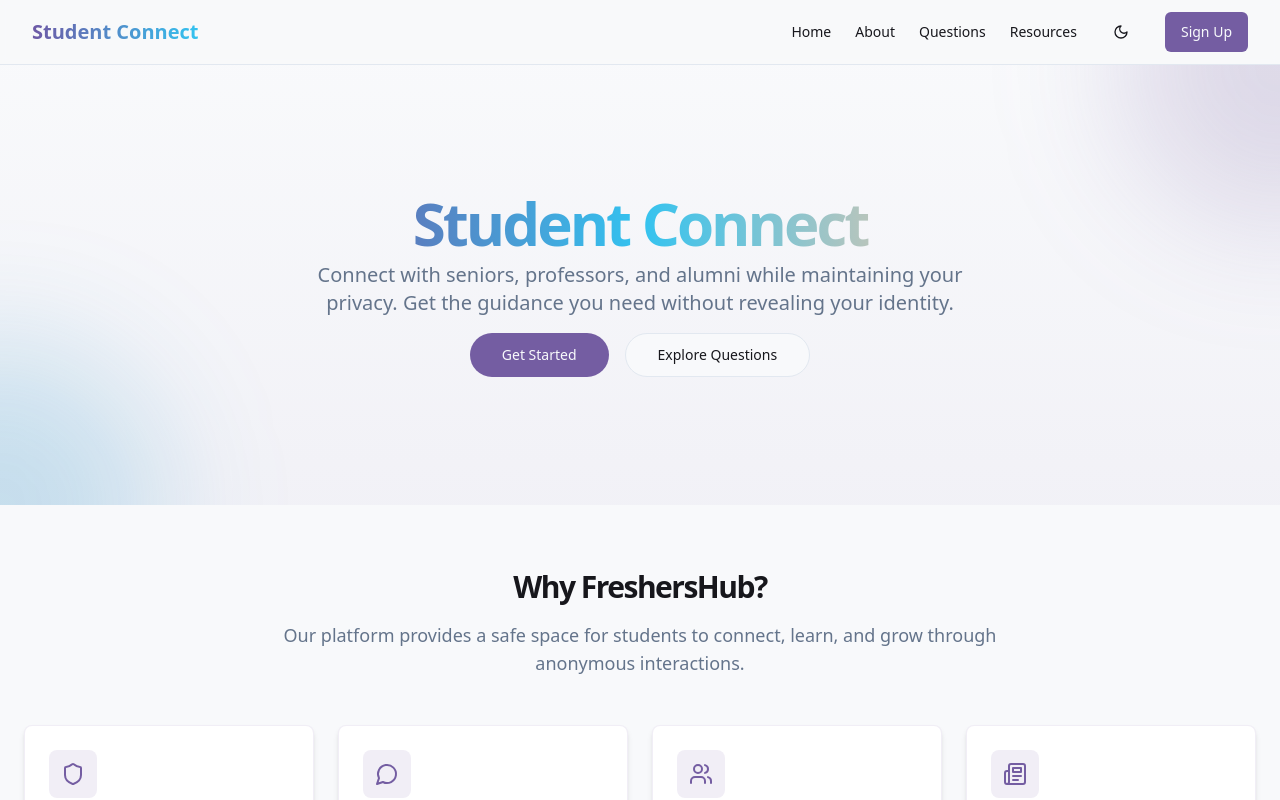
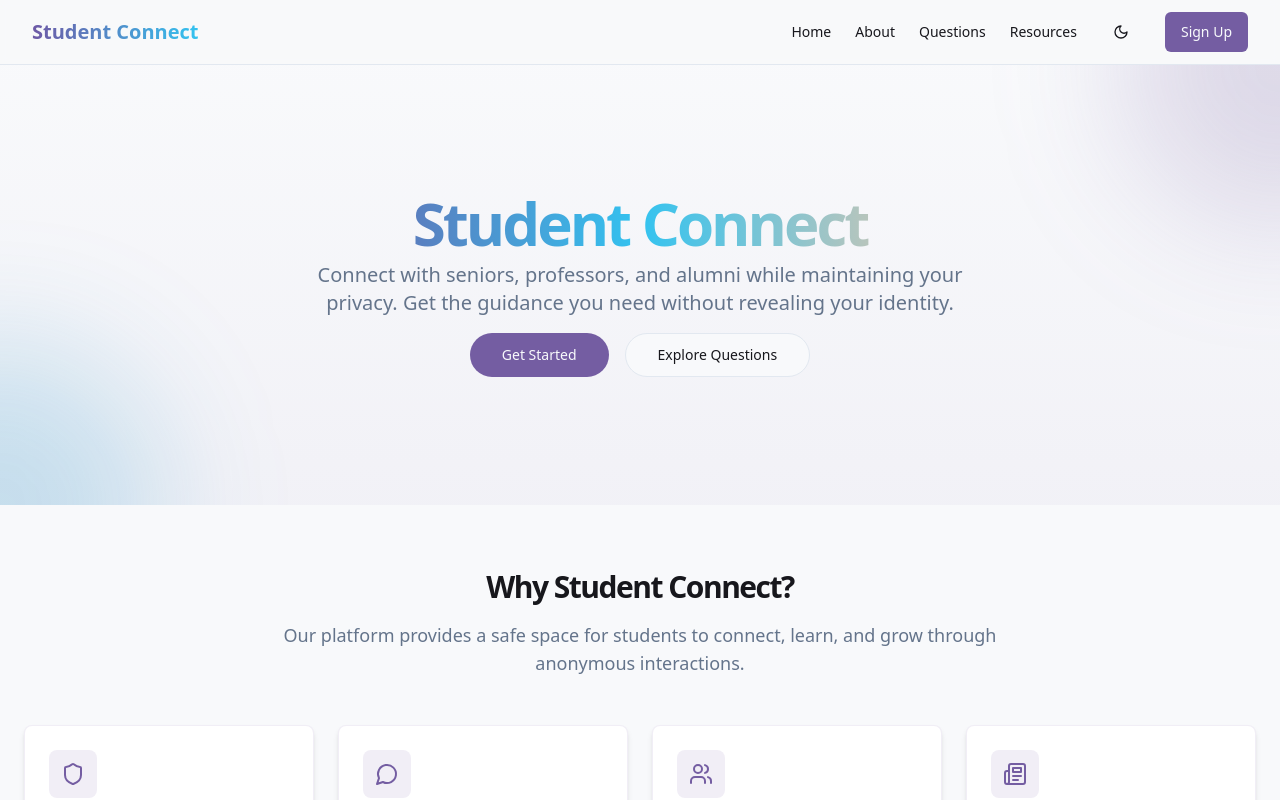
Before and after one commit to nikhilmerupula/fresher-connect-hub, a React (Vite) app: page / in a window 1280 px wide. Shown: the top 800 px of the page. Built offline with nearby package versions, Linux system fonts and the light colour scheme.

Commit message:
Rename "FreshersHub" to "StudentConnect"
Replaces all instances of "FreshersHub" with "StudentConnect".

```diff
--- a/src/pages/Index.tsx
+++ b/src/pages/Index.tsx
@@ -1,4 +1,3 @@
-
 import { Navbar } from "@/components/Navbar";
 import { Footer } from "@/components/Footer";
 import { HeroSection } from "@/components/HeroSection";
@@ -29,7 +28,7 @@ const Index = () => {
         <section className="py-16 bg-background">
           <div className="container px-4 md:px-6">
             <div className="flex flex-col items-center justify-center space-y-4 text-center mb-12">
-              <h2 className="text-3xl font-bold tracking-tighter">Why FreshersHub?</h2>
+              <h2 className="text-3xl font-bold tracking-tighter">Why Student Connect?</h2>
               <p className="text-muted-foreground md:text-lg max-w-[800px]">
                 Our platform provides a safe space for students to connect, learn, and grow through anonymous interactions.
               </p>
```
